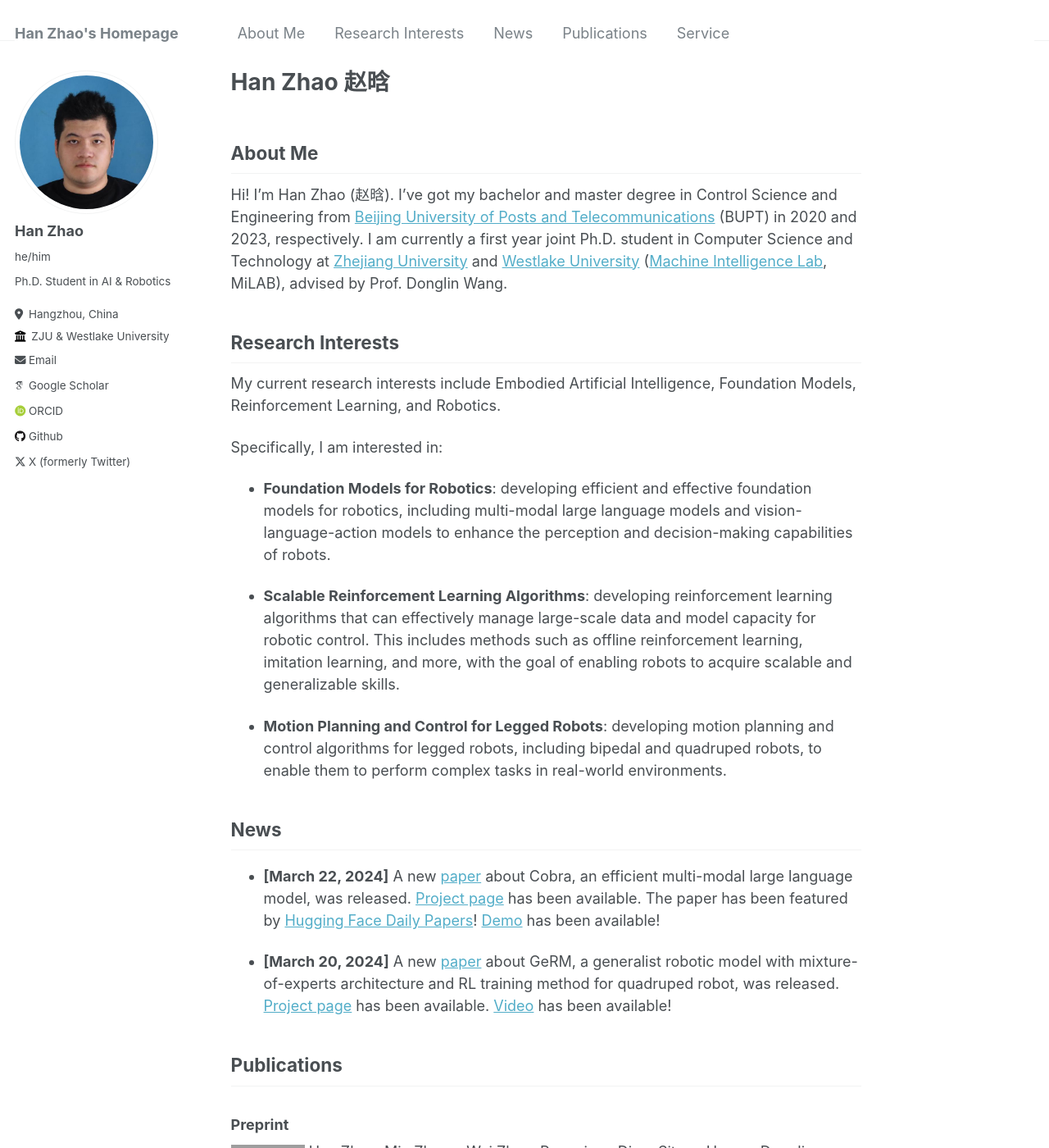
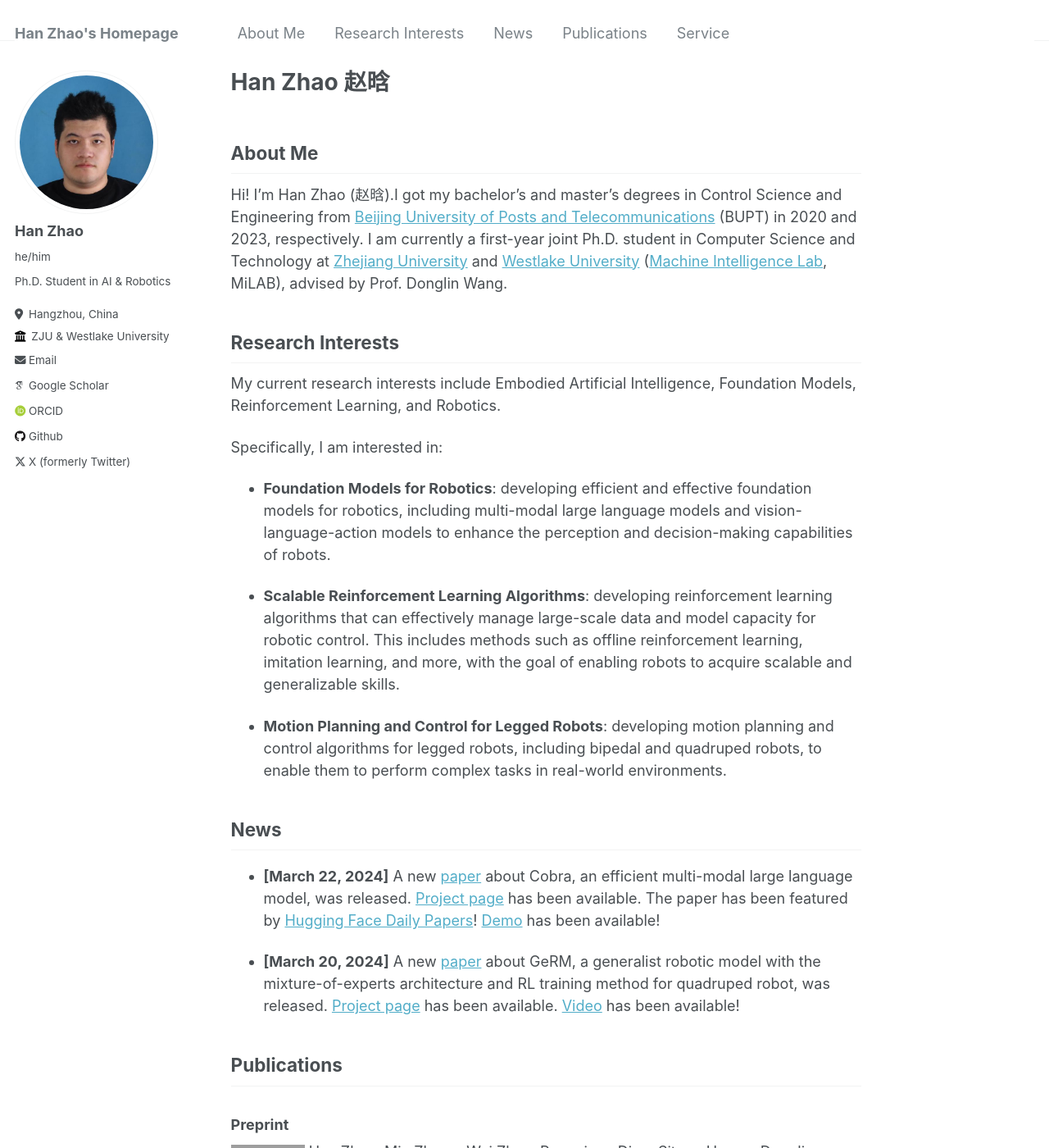
Before and after one commit to h-zhao1997/h-zhao1997.github.io, a Jekyll site: the page built from _pages/about.md, in a window 1280 px wide and 1400 px high. Shown: the whole window at 82% size. Built offline with Jekyll 4.4.1, drawn with Linux system fonts in a browser that asks for light colours; some web fonts are replaced; grey boxes are pictures that could not be loaded.

Commit message:
Update about.md

```diff
--- a/_pages/about.md
+++ b/_pages/about.md
@@ -9,7 +9,7 @@ redirect_from:
 
 <h2 id='about'>About Me</h2>
 
-Hi! I'm Han Zhao (赵晗). I've got my bachelor and master degree in Control Science and Engineering from <a href="https://www.bupt.edu.cn/">Beijing University of Posts and Telecommunications</a> (BUPT) in 2020 and 2023, respectively. I am currently a first year joint Ph.D. student in Computer Science and Technology at <a href="https://www.zju.edu.cn/">Zhejiang University</a> and <a href="https://www.westlake.edu.cn/">Westlake University</a> (<a href="https://milab.westlake.edu.cn/">Machine Intelligence Lab</a>, MiLAB), advised by Prof. Donglin Wang.
+Hi! I'm Han Zhao (赵晗).I got my bachelor's and master's degrees in Control Science and Engineering from <a href="https://www.bupt.edu.cn/">Beijing University of Posts and Telecommunications</a> (BUPT) in 2020 and 2023, respectively. I am currently a first-year joint Ph.D. student in Computer Science and Technology at <a href="https://www.zju.edu.cn/">Zhejiang University</a> and <a href="https://www.westlake.edu.cn/">Westlake University</a> (<a href="https://milab.westlake.edu.cn/">Machine Intelligence Lab</a>, MiLAB), advised by Prof. Donglin Wang.
 
 
 <h2 id='research-interests'>Research Interests</h2>
@@ -27,7 +27,7 @@ Specifically, I am interested in:
 
 * **[March 22, 2024]** A new [paper](https://arxiv.org/abs/2403.14520) about Cobra, an efficient multi-modal large language model, was released. [Project page](https://sites.google.com/view/cobravlm) has been available. The paper has been featured by [Hugging Face Daily Papers](https://huggingface.co/papers?date=2024-03-22)! [Demo](https://huggingface.co/spaces/han1997/cobra) has been available!
 
-* **[March 20, 2024]** A new [paper](https://arxiv.org/abs/2403.13358) about GeRM, a generalist robotic model with mixture-of-experts architecture and RL training method for quadruped robot, was released. [Project page](https://songwxuan.github.io/GeRM/) has been available. [Video](https://www.youtube.com/watch?v=tjgIxsXW0JU) has been available!
+* **[March 20, 2024]** A new [paper](https://arxiv.org/abs/2403.13358) about GeRM, a generalist robotic model with the mixture-of-experts architecture and RL training method for quadruped robot, was released. [Project page](https://songwxuan.github.io/GeRM/) has been available. [Video](https://www.youtube.com/watch?v=tjgIxsXW0JU) has been available!
 
 
 <h2 id='publications'>Publications</h2>
```
